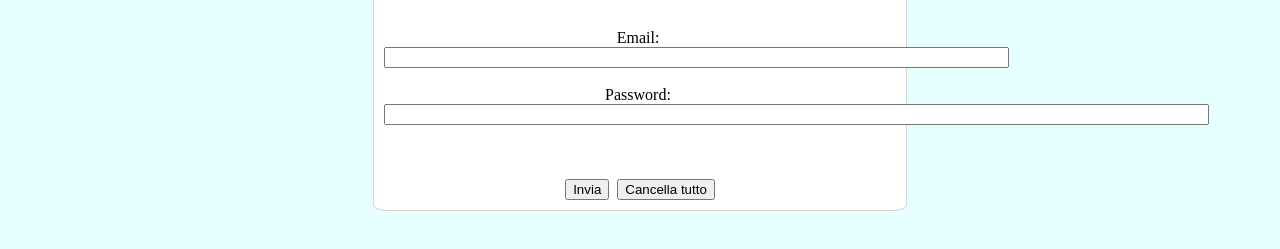
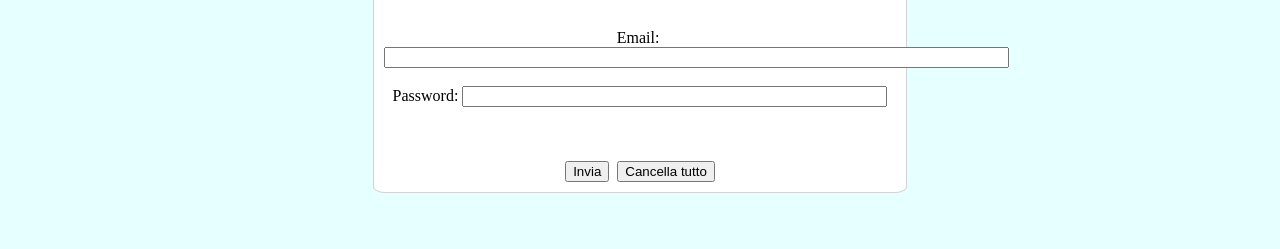
Before and after one commit to bancagenerica/bancagenerica.github.io, a plain HTML site: page log_in.html in a window 1280 px wide. Shown: the part 319-568 px from the top of the page. Drawn offline with Linux system fonts and the light colour scheme.

Commit message:
Update log_in.html

```diff
--- a/log_in.html
+++ b/log_in.html
@@ -107,7 +107,7 @@
                     <form action="salva_login.asp" method="post" name="salva_dati">
                     <h2 id="h2_login">LOG IN</h2>
 			        Email:&nbsp;<input type="text" name="email" size="75"><br><br>
-			        Password:&nbsp;<input type="password" name="password" size="100%"><br><br>
+			        Password:&nbsp;<input type="password" name="password" size="50"><br><br>
 			        <br><br>
 			        <input type="submit" value="Invia">&nbsp;&nbsp;<input type="reset" value="Cancella tutto">
 		        </form>
```
